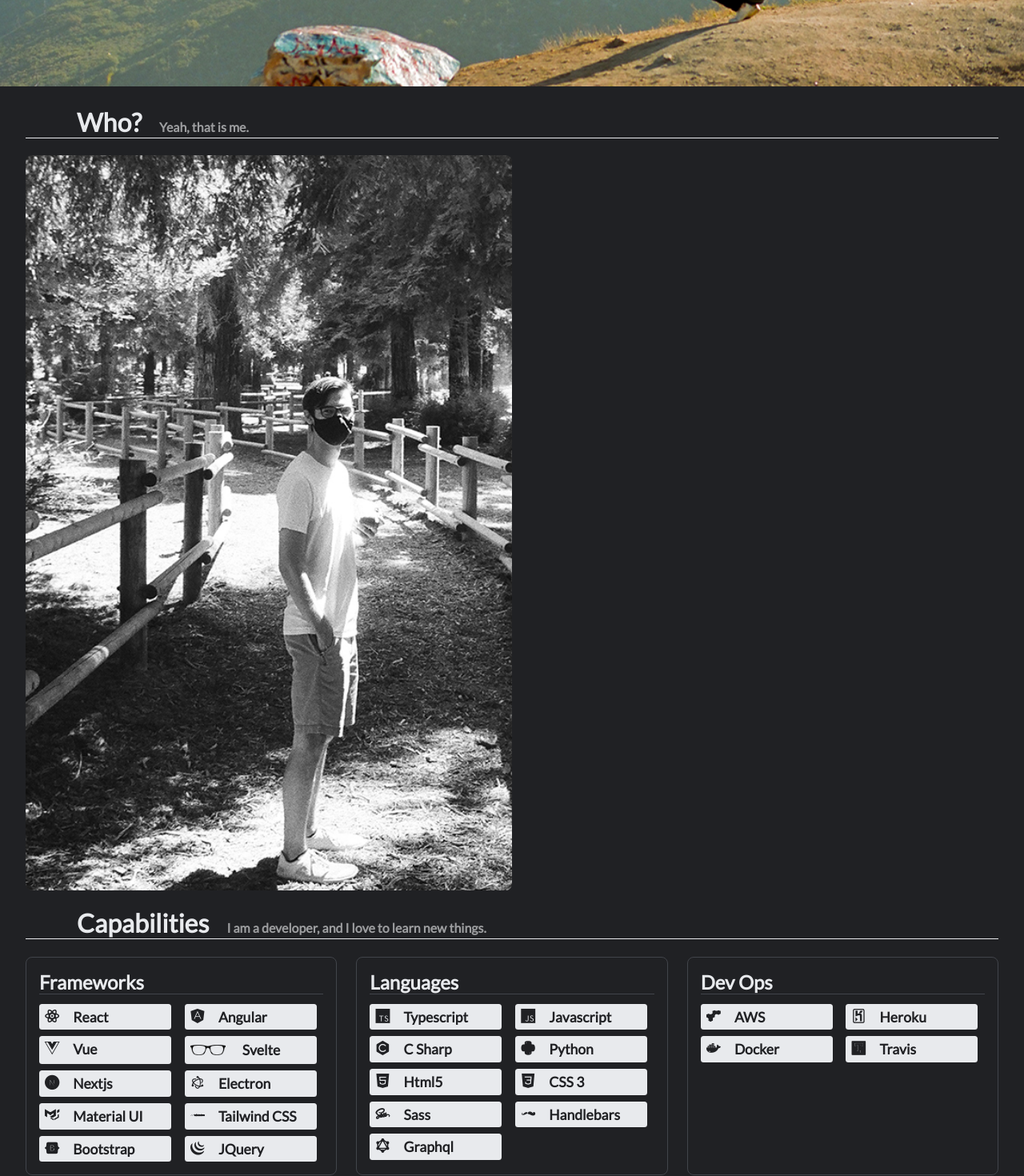
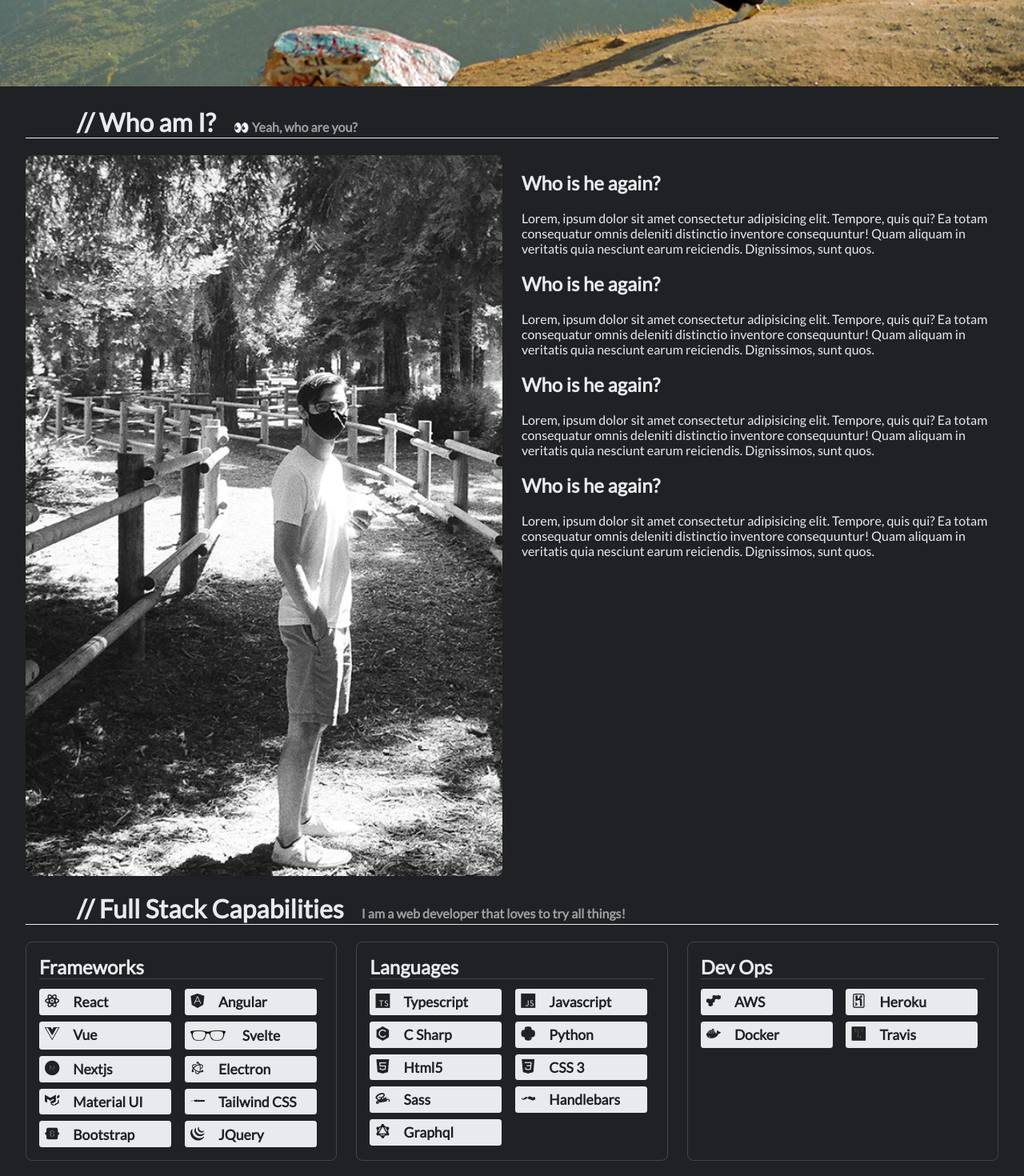
Before and after one commit to ChristianPayne/ChristianPayne, a Svelte app: page / in a window 1280 px wide. Shown: the part 380-1850 px from the top of the page at 80% size. Built offline with nearby package versions, Linux system fonts and the light colour scheme; no server answers.

Commit message:
Added grid to about me section.

```diff
--- a/src/pages/main.svelte
+++ b/src/pages/main.svelte
@@ -19,27 +19,37 @@
   <div class="page">
     <!-- About Section -->
     <h1 class="styled-font section">
-      Who?
+      // Who am I?
       <span>
-        Yeah, that is me.
+        👀 Yeah, who are you?
       </span>
     </h1>
     <div class="about">
       <img src="AboutMePic.jpg" alt="AboutMePic">
+      <div class="styled-font">
+        <h2>Who is he again?</h2>
+        <p>Lorem, ipsum dolor sit amet consectetur adipisicing elit. Tempore, quis qui? Ea totam consequatur omnis deleniti distinctio inventore consequuntur! Quam aliquam in veritatis quia nesciunt earum reiciendis. Dignissimos, sunt quos.</p>
+        <h2>Who is he again?</h2>
+        <p>Lorem, ipsum dolor sit amet consectetur adipisicing elit. Tempore, quis qui? Ea totam consequatur omnis deleniti distinctio inventore consequuntur! Quam aliquam in veritatis quia nesciunt earum reiciendis. Dignissimos, sunt quos.</p>
+        <h2>Who is he again?</h2>
+        <p>Lorem, ipsum dolor sit amet consectetur adipisicing elit. Tempore, quis qui? Ea totam consequatur omnis deleniti distinctio inventore consequuntur! Quam aliquam in veritatis quia nesciunt earum reiciendis. Dignissimos, sunt quos.</p>
+        <h2>Who is he again?</h2>
+        <p>Lorem, ipsum dolor sit amet consectetur adipisicing elit. Tempore, quis qui? Ea totam consequatur omnis deleniti distinctio inventore consequuntur! Quam aliquam in veritatis quia nesciunt earum reiciendis. Dignissimos, sunt quos.</p>
+      </div>
     </div>
 
     <!-- Capabilities Section -->
     <h1 class="styled-font section">
-      Capabilities
+      // Full Stack Capabilities
       <span>
-        I am a developer, and I love to learn new things.
+        I am a web developer that loves to try all things!
       </span>
     </h1>
     <Capabilities/>
 
     <!-- Projects Section -->
     <h1 class="styled-font section">
-      Recent Projects
+      // Recent Projects
       <span>
         My most recent commits to GitHub.
       </span>
@@ -82,14 +92,13 @@
   }
 
   .about {
-    /* max-height: 50vh; */
-    display: flex;
-
-
+    display: grid;
+    grid-template-columns: 1fr 1fr;
+    grid-gap: 1.5em;
   }
   .about img {
-    width: 50%;
     border-radius: 0.5em;
+    width: 100%;
   }
 
   .cards {
@@ -106,6 +115,10 @@
       font-size: 1.5em;
     }
 
+    .about {
+      grid-template-columns: 1fr;
+    }
+
     .projects {
       padding-left: 0.5em;
       padding-right: 0.5em;
```
